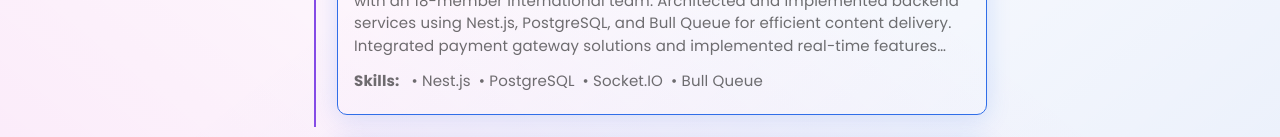
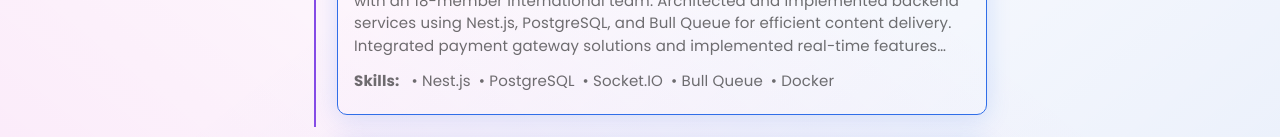
Before and after one commit to Navneetoo7/portfolio, a React (Create React App) app: page / in a window 1280 px wide. Shown: the part 2338-2475 px from the top of the page. Built offline with nearby package versions, Linux system fonts and the light colour scheme.

Commit message:
update content

```diff
--- a/src/data/constants.js
+++ b/src/data/constants.js
@@ -424,7 +424,7 @@ export const experiences = [
     company: "Voizzit",
     date: "February 2024 - Present",
     desc: "Developed an OTT platform app content management system, collaborating with an 18-member international team. Architected and implemented backend services using Nest.js, PostgreSQL, and Bull Queue for efficient content delivery. Integrated payment gateway solutions and implemented real-time features using Socket.io.",
-    skills: ["Nest.js", "PostgreSQL", "Socket.IO", "Bull Queue"],
+    skills: ["Nest.js", "PostgreSQL", "Socket.IO", "Bull Queue", "Docker"],
   },
   {
     id: 1,
```
